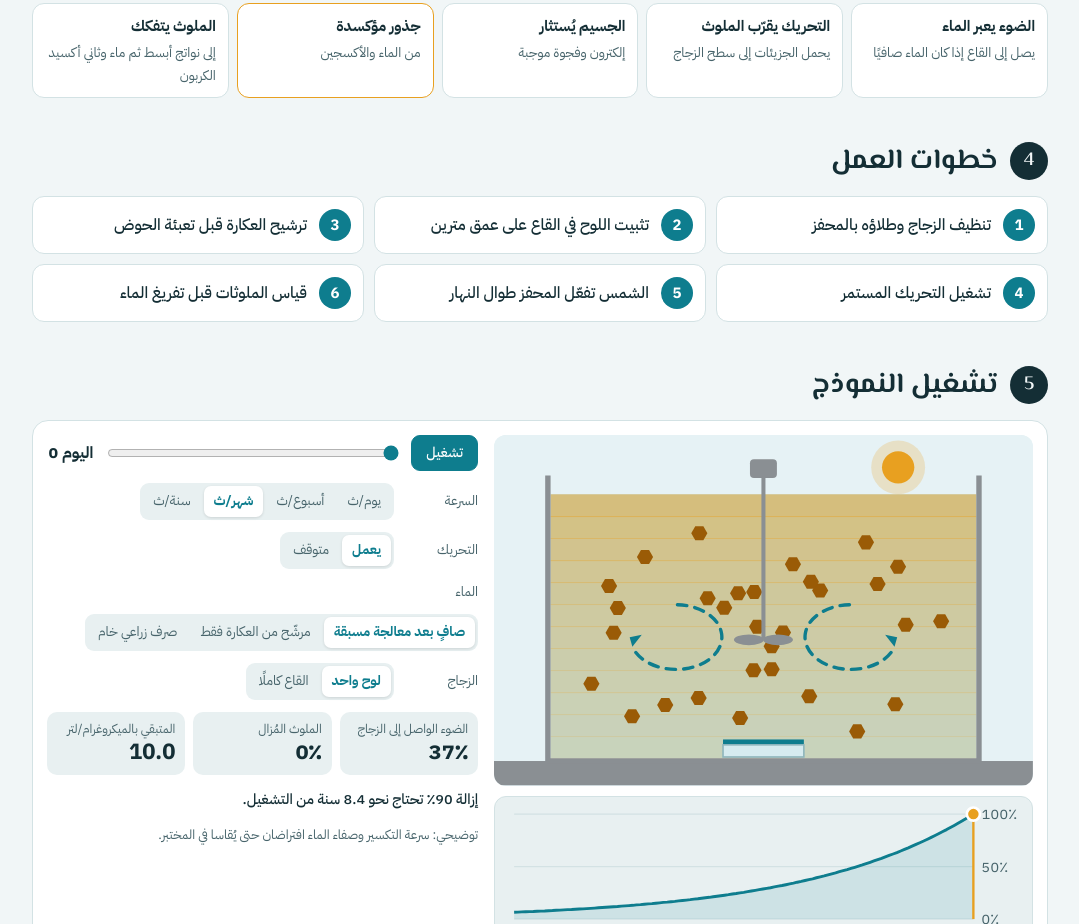
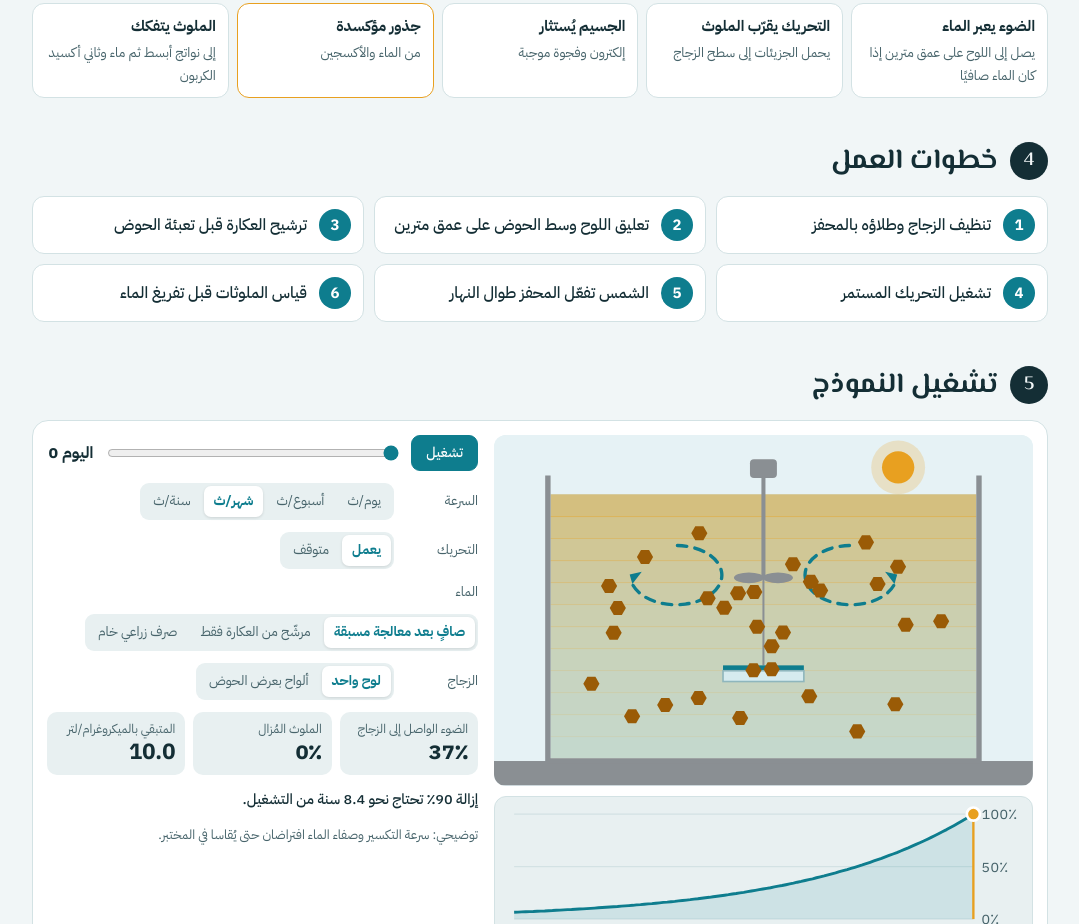
Before and after one commit to Ibrahim-inv/solarshield-models, a plain HTML site: page ideas.html in a window 1280 px wide. Shown: the part 1876-2800 px from the top of the page, without its empty margins (100-1179 px from the left). Drawn offline with Linux system fonts and the light colour scheme.

Commit message:
Hang the coated glass mid-tank, two metres below the surface
Co-Authored-By: Claude Opus 5.5 <noreply@anthropic.com>

```diff
--- a/ideas.html
+++ b/ideas.html
@@ -118,6 +118,7 @@ footer{display:flex;flex-wrap:wrap;justify-content:space-between;gap:8px;font-si
 .sunf{fill:var(--sun)} .glow{fill:var(--sun);opacity:.22} .band{fill:var(--sun)}
 .polf{fill:var(--pol)} .tio2{fill:var(--tio2);stroke:var(--tio2-edge);stroke-width:1.5} .cns{stroke:var(--cn)} .cnl{stroke:var(--surface);opacity:.45}
 .wall{fill:none;stroke:var(--slab);stroke-width:5;stroke-linejoin:round}
+.hang{stroke:var(--slab);stroke-width:2}
 .shaft{stroke:var(--slab);stroke-width:4;stroke-linecap:round}
 .mix{fill:none;stroke:var(--teal);stroke-width:2.5;stroke-linecap:round}
 .mixhead{fill:var(--teal)}
@@ -145,7 +146,7 @@ footer{display:flex;flex-wrap:wrap;justify-content:space-between;gap:8px;font-si
   <header class="hero">
     <div class="eyebrow" data-i18n="eyebrow">فريق Thea · مياهثون 2026</div>
     <h1 data-i18n="h1">سولارشيلد في لمحة</h1>
-    <p class="tagline" data-i18n="tagline">حوض يعالج الملوثات العضوية الناشئة بضوء الشمس: لوح زجاجي مطلي بمحفز نانوي في القاع على عمق مترين، مع تحريك مستمر للماء.</p>
+    <p class="tagline" data-i18n="tagline">حوض يعالج الملوثات العضوية الناشئة بضوء الشمس: لوح زجاجي مطلي بمحفز نانوي معلّق وسط الحوض على عمق مترين، مع تحريك مستمر للماء.</p>
     <nav class="toc" aria-label="أقسام الصفحة" data-i18n-label="tocLabel">
       <a href="#idea"><b>1</b><span data-i18n="n1">الفكرة</span></a>
       <a href="#micro"><b>2</b><span data-i18n="n2">التركيب الدقيق</span></a>
@@ -205,7 +206,7 @@ footer{display:flex;flex-wrap:wrap;justify-content:space-between;gap:8px;font-si
         <div class="row"><span class="lbl" data-i18n="cWater">الماء</span>
           <div class="seg" role="group" aria-label="الماء" data-i18n-label="cWater"><button type="button" data-k="water" data-v="0" aria-pressed="true" data-i18n="w0">صافٍ بعد معالجة مسبقة</button><button type="button" data-k="water" data-v="1" aria-pressed="false" data-i18n="w1">مرشّح من العكارة فقط</button><button type="button" data-k="water" data-v="2" aria-pressed="false" data-i18n="w2">صرف زراعي خام</button></div></div>
         <div class="row"><span class="lbl" data-i18n="cGlass">الزجاج</span>
-          <div class="seg" role="group" aria-label="الزجاج" data-i18n-label="cGlass"><button type="button" data-k="full" data-v="0" aria-pressed="true" data-i18n="one">لوح واحد</button><button type="button" data-k="full" data-v="1" aria-pressed="false" data-i18n="floor">القاع كاملًا</button></div></div>
+          <div class="seg" role="group" aria-label="الزجاج" data-i18n-label="cGlass"><button type="button" data-k="full" data-v="0" aria-pressed="true" data-i18n="one">لوح واحد</button><button type="button" data-k="full" data-v="1" aria-pressed="false" data-i18n="floor">ألواح بعرض الحوض</button></div></div>
         <div class="readout">
           <div class="ro"><span data-i18n="r1">الضوء الواصل إلى الزجاج</span><b id="rLight">—</b></div>
           <div class="ro"><span data-i18n="r2">الملوث المُزال</span><b id="rRem">—</b></div>
@@ -228,7 +229,7 @@ window.I18N_EN = {
   back: "← Home · Team Thea",
   eyebrow: "Team Thea · Miyahthon 2026",
   h1: "SolarShield at a Glance",
-  tagline: "A tank that removes emerging organic contaminants with sunlight: a glass plate coated with a nano photocatalyst on the floor, two metres deep, with the water stirred continuously.",
+  tagline: "A tank that removes emerging organic contaminants with sunlight: a glass plate coated with a nano photocatalyst, suspended mid-tank two metres below the surface, with the water stirred continuously.",
   tocLabel: "Page sections",
   n1: "The idea", n2: "Microstructure", n3: "How it works", n4: "Work steps", n5: "Run the model",
   s1: "The idea", s2: "Microstructure", s3: "How it works", s4: "Work steps", s5: "Run the model",
@@ -236,7 +237,7 @@ window.I18N_EN = {
   dayLabel: "Operating time", cSpeed: "Speed", sp1: "1 day/s", sp7: "1 week/s", sp30: "1 month/s", sp365: "1 year/s",
   cStir: "Stirring", on: "On", off: "Off",
   cWater: "Water", w0: "Clear after pre-treatment", w1: "Filtered for turbidity only", w2: "Raw drainage water",
-  cGlass: "Glass", one: "One plate", floor: "Whole floor",
+  cGlass: "Glass", one: "One plate", floor: "Plates across the tank",
   r1: "Light reaching the glass", r2: "Contaminant removed", r3: "Left, in µg/L",
   demoNote: "Illustrative: the degradation rate and water clarity are assumptions until measured in the lab.",
   foot1: "SolarShield · Team Thea · Miyahthon 2026",
@@ -273,33 +274,35 @@ window.I18N_EN = {
   /* ---------- 1. the idea: the tank ---------- */
   function artTank(){
     const W = 720, H = 400;
-    const mols = [[200,140],[260,200],[300,128],[430,170],[520,130],[470,226],[230,268],[540,290],[310,300],[180,210],[420,280],[560,200]];
-    const geo = `<defs><linearGradient id="rayG" gradientUnits="userSpaceOnUse" x1="0" y1="40" x2="0" y2="345">
+    const mols = [[200,140],[260,226],[300,128],[430,150],[520,130],[470,232],[230,336],[560,300],[310,350],[160,226],[420,342],[560,200]];
+    const geo = `<defs><linearGradient id="rayG" gradientUnits="userSpaceOnUse" x1="0" y1="40" x2="0" y2="272">
         <stop offset="0" stop-color="var(--sun)" stop-opacity=".9"/><stop offset="1" stop-color="var(--sun)" stop-opacity=".12"/></linearGradient></defs>
       <rect class="sky" x="0" y="0" width="720" height="400"/>
       <rect class="slab" x="0" y="372" width="720" height="28"/>
       <rect class="water" x="122" y="96" width="476" height="274"/>
-      ${bands(122, 96, 476, 274, 14, 0.9, 2, 1)}
-      ${[[250,345],[360,345],[470,345]].map(([x,y]) => `<line x1="560" y1="56" x2="${x}" y2="${y}" stroke="url(#rayG)" stroke-width="2.4" stroke-dasharray="6 7"/>`).join('')}
+      ${bands(122, 96, 476, 274, 14, 0.9, 3, 1)}
+      ${[[250,268],[360,268],[470,268]].map(([x,y]) => `<line x1="560" y1="56" x2="${x}" y2="${y}" stroke="url(#rayG)" stroke-width="2.4" stroke-dasharray="6 7"/>`).join('')}
       <circle class="glow" cx="560" cy="44" r="32"/><circle class="sunf" cx="560" cy="44" r="20"/>
       <rect class="slab" x="344" y="52" width="32" height="22" rx="4"/>
-      <line class="shaft" x1="360" y1="74" x2="360" y2="246"/>
-      <ellipse class="slab" cx="340" cy="248" rx="19" ry="6"/><ellipse class="slab" cx="380" cy="248" rx="19" ry="6"/>
-      ${loop(268, 232, 52, 34, 1)}${loop(452, 232, 52, 34, -1)}
+      <line class="shaft" x1="360" y1="74" x2="360" y2="196"/>
+      <ellipse class="slab" cx="340" cy="198" rx="19" ry="6"/><ellipse class="slab" cx="380" cy="198" rx="19" ry="6"/>
+      ${loop(268, 186, 52, 30, 1)}${loop(452, 186, 52, 30, -1)}
       ${mols.map(([x,y]) => hex(x, y, 7)).join('')}
-      ${hex(250, 330, 6, .35)}${hex(450, 334, 6, .3)}
-      ${sparks([[210,336],[290,332],[380,338],[430,330],[500,336]])}
-      <rect class="tealf" x="170" y="344" width="380" height="5"/>
-      <rect class="glass" x="170" y="349" width="380" height="17" rx="2"/>
+      ${hex(250, 256, 6, .35)}${hex(450, 258, 6, .3)}
+      ${sparks([[210,262],[290,258],[380,264],[430,256],[500,262]])}
+      <line class="hang" x1="196" y1="70" x2="196" y2="268"/><line class="hang" x1="524" y1="70" x2="524" y2="268"/>
+      <rect class="tealf" x="190" y="268" width="340" height="5"/>
+      <rect class="glass" x="190" y="273" width="340" height="14" rx="2"/>
       <path class="wall" d="M120 70 V372 H600 V70"/>
-      <line class="dim" x1="640" y1="98" x2="640" y2="344"/><path class="dim" d="M632 106 l8 -8 l8 8 M632 336 l8 8 l8 -8" fill="none"/>`;
-    return `<svg viewBox="0 0 ${W} ${H}" role="img" aria-label="${L('مقطع لحوض تحت الشمس فيه ملوثات عضوية ناشئة، مع محرّك يقلّب الماء ولوح زجاجي مطلي في القاع على عمق مترين','Cross-section of a sunlit tank holding emerging organic contaminants, with a stirrer mixing the water and a coated glass plate on the floor two metres down')}">
+      <line class="dim" x1="640" y1="98" x2="640" y2="268"/><path class="dim" d="M632 106 l8 -8 l8 8 M632 260 l8 8 l8 -8" fill="none"/>`;
+    return `<svg viewBox="0 0 ${W} ${H}" role="img" aria-label="${L('مقطع لحوض تحت الشمس فيه ملوثات عضوية ناشئة، مع محرّك يقلّب الماء ولوح زجاجي مطلي معلّق وسط الحوض على عمق مترين','Cross-section of a sunlit tank holding emerging organic contaminants, with a stirrer mixing the water and a coated glass plate suspended mid-tank two metres down')}">
       ${mirror(W, geo)}
-      ${T(W, 676, 226, L('مترين','2 m'))}
+      ${T(W, 676, 188, L('مترين','2 m'))}
       ${T(W, 60, 102, L('سطح الماء','Water surface'))}
-      ${T(W, 360, 300, L('تحريك مستمر','Continuous stirring'), 't2')}
+      ${T(W, 360, 240, L('تحريك مستمر','Continuous stirring'), 't2')}
       ${T(W, 290, 112, L('ملوثات ناشئة','Emerging contaminants'), 't2')}
-      ${T(W, 360, 392, L('زجاج مطلي بالمحفز في القاع','Catalyst-coated glass on the floor'), 'tw')}
+      ${T(W, 360, 308, L('زجاج مطلي معلّق على عمق مترين','Coated glass hung two metres deep'), 't2')}
+      ${T(W, 360, 392, L('قاع الحوض','Tank floor'), 'tw')}
     </svg>`;
   }
   const EC_ICONS = {
@@ -314,12 +317,13 @@ window.I18N_EN = {
   const ZOOM = '<span class="zoom" aria-hidden="true">←</span>';
   function ladder(){
     const W = 220, H = 160;
-    const t1 = `<svg viewBox="0 0 ${W} ${H}" role="img" aria-label="${L('حوض صغير في قاعه لوح مطلي','A small tank with a coated plate on the floor')}">
-      ${mirror(W, `<rect class="sky" x="0" y="0" width="220" height="160"/><rect class="water" x="34" y="24" width="152" height="116"/>${bands(34, 24, 152, 116, 8, 0.9, 2, 1)}
-        <line class="shaft" x1="110" y1="14" x2="110" y2="80" style="stroke-width:3"/><ellipse class="slab" cx="100" cy="82" rx="10" ry="3.5"/><ellipse class="slab" cx="120" cy="82" rx="10" ry="3.5"/>
-        <rect class="tealf" x="52" y="128" width="116" height="3"/><rect class="glass" x="52" y="131" width="116" height="7"/>
-        <path class="wall" d="M33 14 V141 H187 V14" style="stroke-width:3"/><line class="dim" x1="200" y1="26" x2="200" y2="128"/>`)}
-      ${T(W, 110, 156, L('اللوح في القاع','Plate on the floor'), 't2')}
+    const t1 = `<svg viewBox="0 0 ${W} ${H}" role="img" aria-label="${L('حوض صغير فيه لوح مطلي معلّق على عمق مترين','A small tank with a coated plate hung two metres deep')}">
+      ${mirror(W, `<rect class="sky" x="0" y="0" width="220" height="160"/><rect class="water" x="34" y="24" width="152" height="116"/>${bands(34, 24, 152, 116, 8, 0.9, 3, 1)}
+        <line class="shaft" x1="110" y1="14" x2="110" y2="56" style="stroke-width:3"/><ellipse class="slab" cx="100" cy="58" rx="10" ry="3.5"/><ellipse class="slab" cx="120" cy="58" rx="10" ry="3.5"/>
+        <line class="hang" x1="55" y1="14" x2="55" y2="99" style="stroke-width:1.5"/><line class="hang" x1="165" y1="14" x2="165" y2="99" style="stroke-width:1.5"/>
+        <rect class="tealf" x="52" y="99" width="116" height="3"/><rect class="glass" x="52" y="102" width="116" height="6"/>
+        <path class="wall" d="M33 14 V141 H187 V14" style="stroke-width:3"/><line class="dim" x1="200" y1="26" x2="200" y2="99"/>`)}
+      ${T(W, 110, 156, L('لوح معلّق وسط الحوض','Plate hung mid-tank'), 't2')}
     </svg>`;
     const layer = Array.from({length: 2}, (_, row) => Array.from({length: 15}, (_, i) => `<circle class="${(i + row) % 3 === 0 ? 'tio2' : 'tealf'}" cx="${8 + i*14.5 + row*7}" cy="${108 - row*12}" r="7"/>`).join('')).join('');
     const t2 = `<svg viewBox="0 0 ${W} ${H}" role="img" aria-label="${L('طبقة جسيمات نانوية على الزجاج، والتحريك يقرّب جزيئات الملوث منها','A layer of nanoparticles on glass, with stirring carrying contaminant molecules toward it')}">
@@ -336,14 +340,14 @@ window.I18N_EN = {
       <text class="chem2" x="${mx(W, 182)}" y="40" text-anchor="middle">${CN}</text>
       ${T(W, 110, 150, L('وصلة بين مادتين','Two-material junction'), 't2')}
     </svg>`;
-    return tile(t1, L('متر','Metre'), L('حوض عمقه متران وفي قاعه لوح مطلي','A two-metre-deep tank with a coated plate on its floor')) + ZOOM
+    return tile(t1, L('متر','Metre'), L('لوح مطلي معلّق على عمق مترين والماء حوله','A coated plate hung two metres deep, with water all around it')) + ZOOM
          + tile(t2, L('ميكرومتر','Micrometre'), L('طبقة جسيمات بحجم 10 إلى 15 نانومترًا','A layer of 10 to 15 nm particles')) + ZOOM
          + tile(t3, L('نانومتر','Nanometre'), L('جسيم يولّد الجذور المؤكسدة بالضوء','A particle that makes oxidizing radicals in light'));
   }
 
   /* ---------- 3. mechanism ---------- */
   const STAGES = () => [
-    [L('الضوء يعبر الماء','Light crosses the water'), L('يصل إلى القاع إذا كان الماء صافيًا','Reaches the floor if the water is clear')],
+    [L('الضوء يعبر الماء','Light crosses the water'), L('يصل إلى اللوح على عمق مترين إذا كان الماء صافيًا','Reaches the plate two metres down if the water is clear')],
     [L('التحريك يقرّب الملوث','Stirring brings the contaminant'), L('يحمل الجزيئات إلى سطح الزجاج','Carries molecules to the glass surface')],
     [L('الجسيم يُستثار','The particle is excited'), L('إلكترون وفجوة موجبة','An electron and a positive hole')],
     [L('جذور مؤكسدة','Oxidizing radicals'), L('من الماء والأكسجين','From water and oxygen')],
@@ -382,11 +386,12 @@ window.I18N_EN = {
   }
 
   /* ---------- 4. steps ---------- */
-  const STEPS = () => [L('تنظيف الزجاج وطلاؤه بالمحفز','Clean the glass and coat it with the catalyst'), L('تثبيت اللوح في القاع على عمق مترين','Fix the plate on the floor, two metres deep'), L('ترشيح العكارة قبل تعبئة الحوض','Filter out turbidity before filling the tank'), L('تشغيل التحريك المستمر','Run the stirrer continuously'), L('الشمس تفعّل المحفز طوال النهار','Sunlight activates the catalyst all day'), L('قياس الملوثات قبل تفريغ الماء','Measure the contaminants before draining')];
+  const STEPS = () => [L('تنظيف الزجاج وطلاؤه بالمحفز','Clean the glass and coat it with the catalyst'), L('تعليق اللوح وسط الحوض على عمق مترين','Hang the plate mid-tank, two metres deep'), L('ترشيح العكارة قبل تعبئة الحوض','Filter out turbidity before filling the tank'), L('تشغيل التحريك المستمر','Run the stirrer continuously'), L('الشمس تفعّل المحفز طوال النهار','Sunlight activates the catalyst all day'), L('قياس الملوثات قبل تفريغ الماء','Measure the contaminants before draining')];
 
   /* ---------- 5. tank model ---------- */
   // Batch tank, first order: ln(C0/C) = Σ ∫ k_eff·A/V dt, with k_eff = 1/(1/k_s + 1/k_m), k_s = k_Q·E_glass, E_glass = E·τ·e^(−K_d·2 m)
-  // Illustrative constants: k_Q 0.1 L/kJ, τ 0.9, 200 Wh/m² of UV a day over 8 sunny hours, floor 13.3 m² × 2 m deep.
+  // Illustrative constants: k_Q 0.1 L/kJ, τ 0.9, 200 Wh/m² of UV a day over 8 sunny hours, 26.6 m³ of water, plate hung 2 m deep
+  // (one 1 m² plate, or plates across the 13.3 m² tank section). Total tank depth is not specified yet; the drawing shows 3 m.
   const S = {stir: 1, water: 0, full: 0, speed: 30};
   const FLOOR = 13.3, V = FLOOR*2, DEPTH = 2, C0 = 10, HORIZON = 3650;
   const uv = h => (h <= 6 || h >= 18) ? 0 : 200*Math.PI/24*Math.sin(Math.PI*(h - 6)/12);
@@ -414,15 +419,18 @@ window.I18N_EN = {
   let molEls = [], impEls = [];
   function buildDemo(){
     K = perDay();
-    const W = 400, H = 260, A = S.full ? 316 : 60, ax = S.full ? 42 : 170;
+    const W = 400, H = 260;
+    // plate(s) hung two thirds down the drawn water column, i.e. 2 m below the surface
+    const spans = S.full ? [0,1,2,3,4].map(i => [46 + i*63.5, 56]) : [[170, 60]];
+    const plates = spans.map(([x, w]) => `<line class="hang" x1="${x + w/2}" y1="30" x2="${x + w/2}" y2="171" style="stroke-width:1.5"/><rect class="tealf" x="${x}" y="171" width="${w}" height="4"/><rect class="glass" x="${x}" y="175" width="${w}" height="8"/>`).join('');
     const geo = `<rect class="sky" x="0" y="0" width="400" height="260"/><rect class="slab" x="0" y="242" width="400" height="18"/>
-      <rect class="water" x="42" y="44" width="316" height="196"/>${bands(42, 44, 316, 196, 12, kd(), DEPTH, 1)}
+      <rect class="water" x="42" y="44" width="316" height="196"/>${bands(42, 44, 316, 196, 12, kd(), DEPTH*1.5, 1)}
       <circle class="glow" cx="300" cy="24" r="20"/><circle class="sunf" cx="300" cy="24" r="12"/>
-      <rect class="tealf" x="${ax}" y="226" width="${A}" height="4"/><rect class="glass" x="${ax}" y="230" width="${A}" height="9"/>
-      ${S.stir ? loop(135, 150, 34, 24, 1) + loop(265, 150, 34, 24, -1) : ''}
+      ${plates}
+      ${S.stir ? loop(135, 104, 34, 22, 1) + loop(265, 104, 34, 22, -1) : ''}
       <g id="molG">${MOL.map(() => `<polygon class="polf" points="${hexPts(6)}"/>`).join('')}</g>
-      <rect class="slab" x="190" y="18" width="20" height="14" rx="3"/><line class="shaft" x1="200" y1="32" x2="200" y2="150" style="stroke-width:3"/>
-      <g id="imp"><ellipse class="slab" cx="188" cy="152" rx="12" ry="4"/><ellipse class="slab" cx="212" cy="152" rx="12" ry="4"/></g>
+      <rect class="slab" x="190" y="18" width="20" height="14" rx="3"/><line class="shaft" x1="200" y1="32" x2="200" y2="104" style="stroke-width:3"/>
+      <g id="imp"><ellipse class="slab" cx="188" cy="106" rx="12" ry="4"/><ellipse class="slab" cx="212" cy="106" rx="12" ry="4"/></g>
       <path class="wall" d="M40 30 V242 H360 V30" style="stroke-width:4"/>`;
     $('#demo').innerHTML = `<svg class="${S.stir ? 'stirring' : ''}" viewBox="0 0 ${W} ${H}" role="img" aria-label="${L('نموذج الحوض','The tank model')}">${mirror(W, geo)}</svg>`;
     molEls = [...document.querySelectorAll('#molG polygon')]; impEls = [...document.querySelectorAll('#imp ellipse')];
```
Also changed, not shown: index.html (+2 -2 lines).
